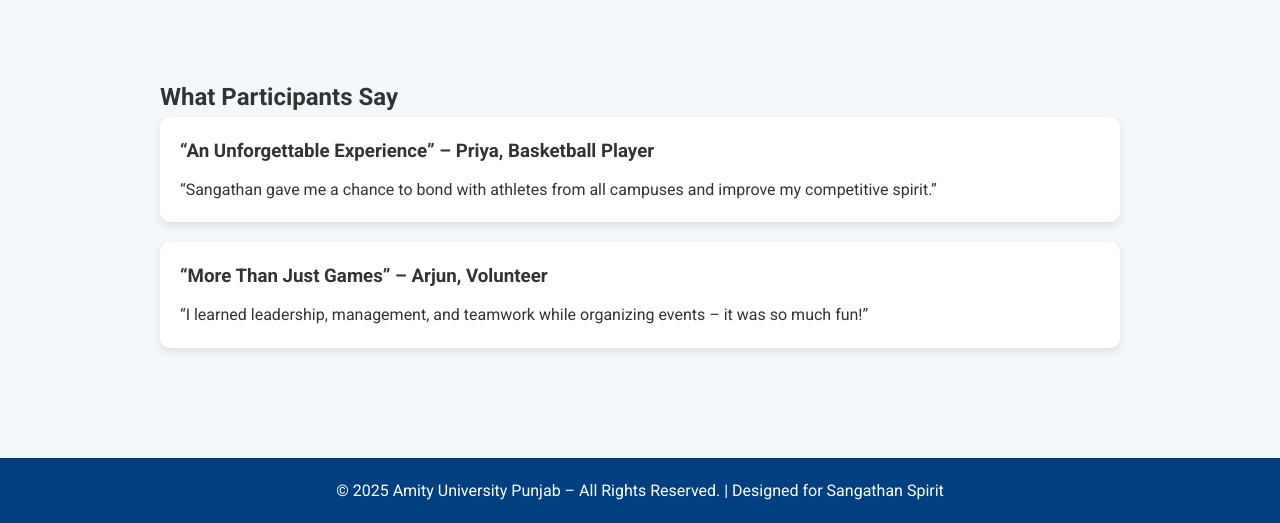
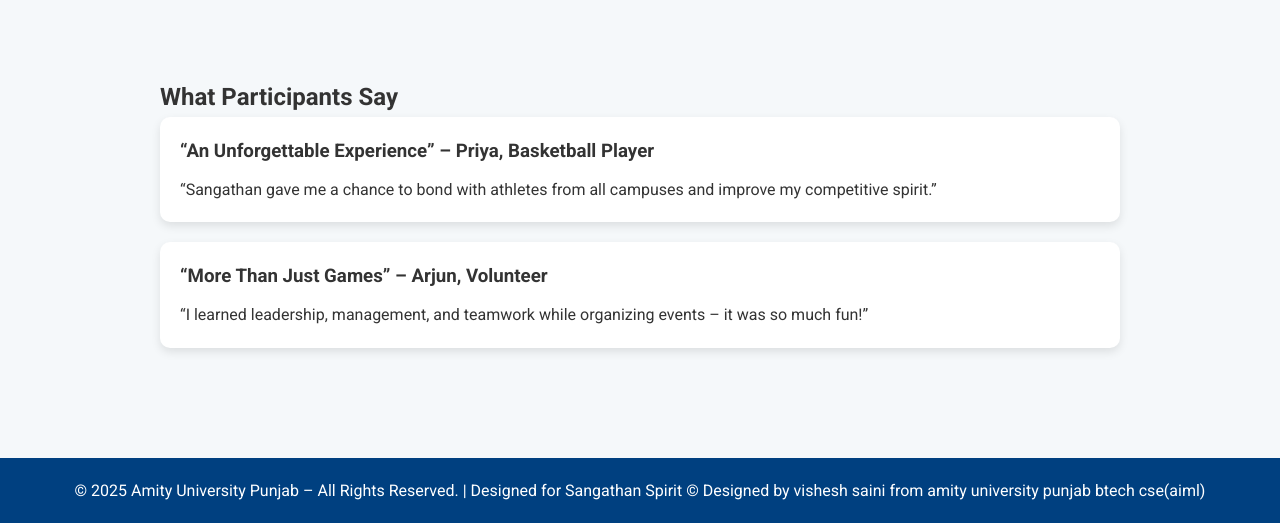
Before and after one commit to vishesh0655/amity.sangathan, a plain HTML site: page index.html in a window 1280 px wide. Shown: the part 2208-2731 px from the top of the page. Drawn offline with nearby package versions, Linux system fonts and the light colour scheme.

Commit message:
index.html

```diff
--- a/index.html
+++ b/index.html
@@ -154,6 +154,7 @@
 
   <footer>
     &copy; 2025 Amity University Punjab – All Rights Reserved. | Designed for Sangathan Spirit
+    &copy; Designed by vishesh saini from amity university punjab btech cse(aiml)
   </footer>
 
 </body>
```
